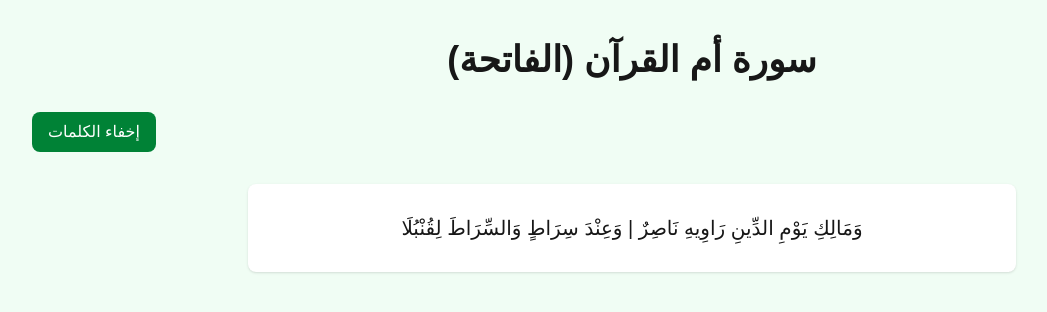
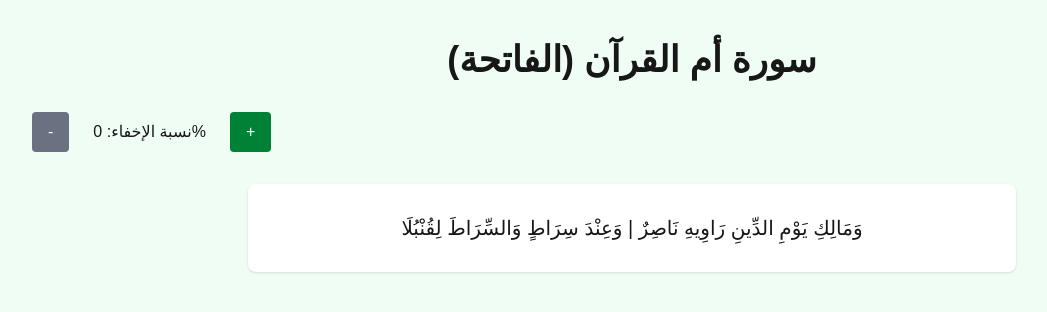
Before and after one commit to Oussama-DevOps/shatibi-agent, a Next.js app: page /chapters/al-fatiha in a window 1280 px wide. Shown: the top 312 px of the page, without its empty margins (8-1055 px from the left). Built offline with nearby package versions, Linux system fonts and the light colour scheme.

Commit message:
Add Hiding Percentage Feature

```diff
--- a/src/app/chapters/[slug]/page.tsx
+++ b/src/app/chapters/[slug]/page.tsx
@@ -7,7 +7,7 @@ import { chapters } from "@/data/shatibi";
 import { hideWords } from "@/lib/hideWords";
 
 export default function ChapterPage() {
-  const [hidden, setHidden] = useState(false);
+  const [hideLevel, setHideLevel] = useState(0);
 
   const params = useParams();
 
@@ -27,12 +27,29 @@ export default function ChapterPage() {
         {chapter.title}
       </h1>
 
-      <button
-        onClick={() => setHidden(!hidden)}
-        className="bg-green-700 text-white px-4 py-2 rounded-lg mb-8"
-      >
-        {hidden ? "إظهار الكلمات" : "إخفاء الكلمات"}
-      </button>
+      <div className="flex gap-2 mb-8">
+        <button
+          onClick={() =>
+            setHideLevel(Math.max(0, hideLevel - 1))
+          }
+          className="bg-gray-500 text-white px-4 py-2 rounded"
+        >
+          -
+        </button>
+
+        <span className="px-4 py-2">
+          نسبة الإخفاء: {hideLevel * 20}%
+        </span>
+
+        <button
+          onClick={() =>
+            setHideLevel(Math.min(5, hideLevel + 1))
+          }
+          className="bg-green-700 text-white px-4 py-2 rounded"
+        >
+          +
+        </button>
+      </div>
 
       <div className="max-w-3xl mx-auto space-y-4">
         {chapter.verses.map((verse, index) => (
@@ -41,7 +58,11 @@ export default function ChapterPage() {
             className="bg-white p-6 rounded-lg shadow"
           >
             <p className="text-xl text-center leading-loose">
-              {hidden ? hideWords(verse, 0.3) : verse}
+              {
+                hideLevel === 0
+                  ? verse
+                  : hideWords(verse, hideLevel * 0.2)
+              }
             </p>
           </div>
         ))}
```
